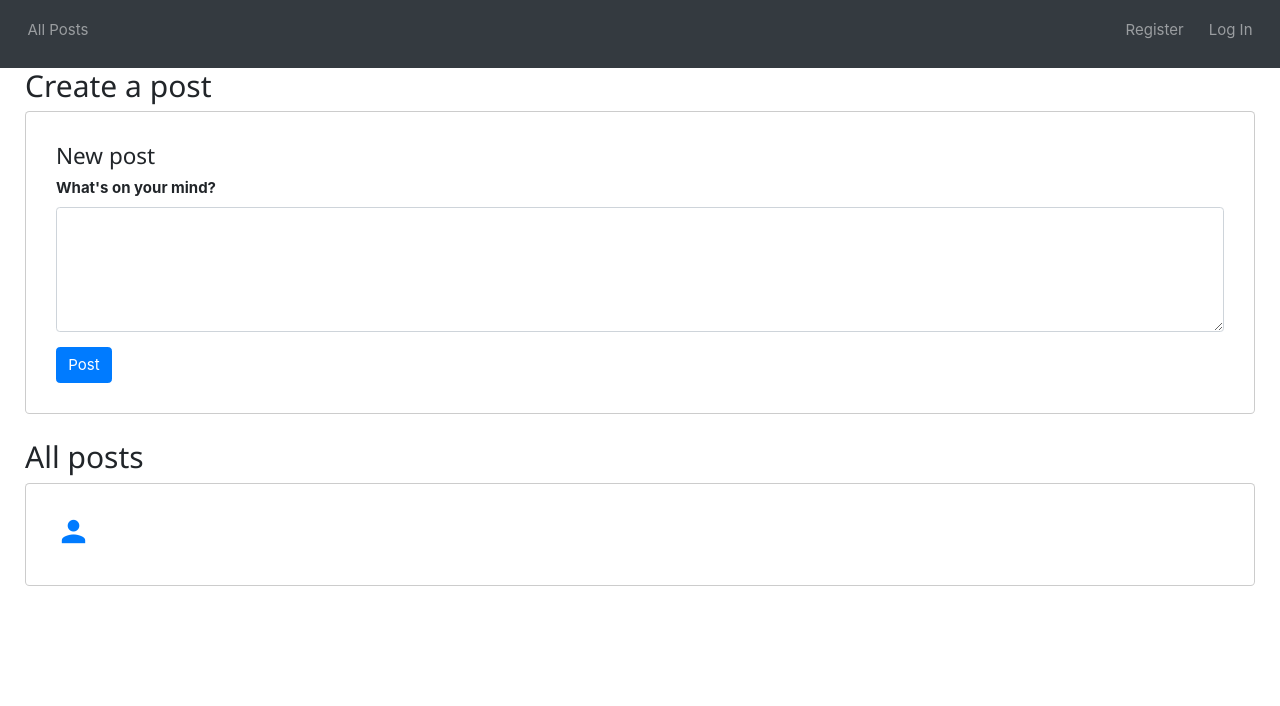
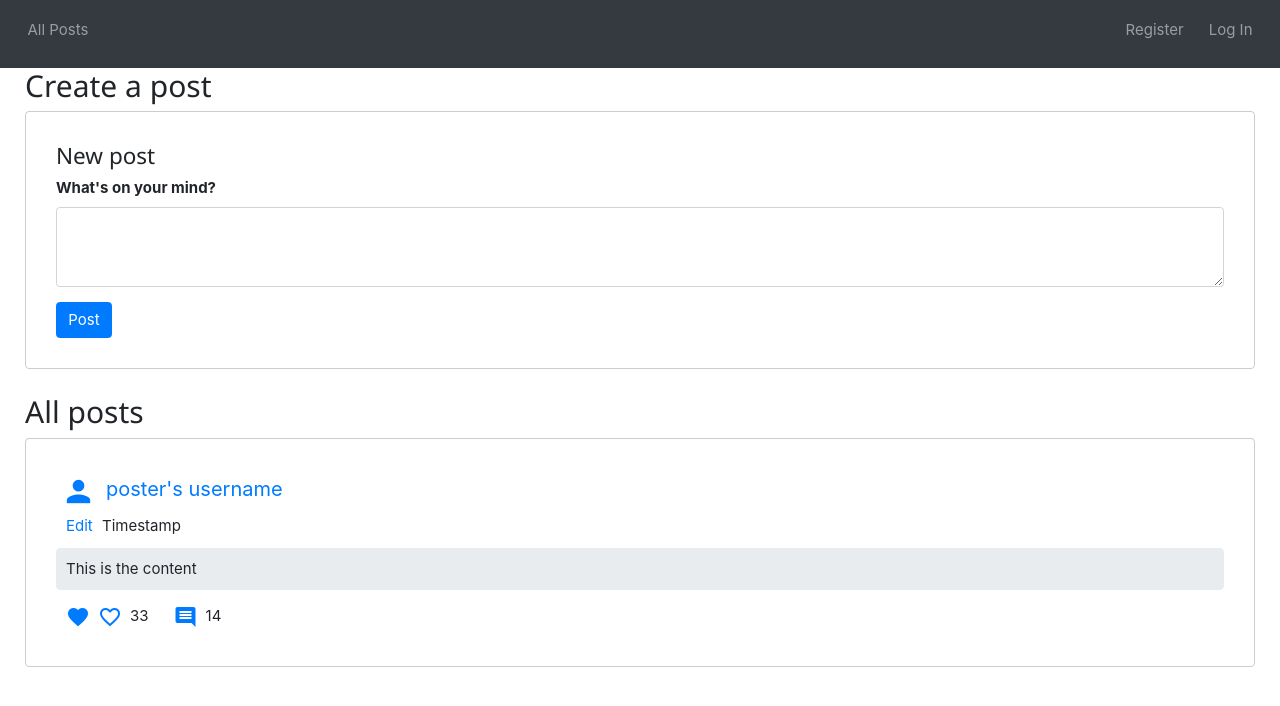
Before and after one commit to saadmarwan16/Network, a Django app: page / in a window 1280 px wide. Shown: the part 69-775 px from the top of the page. Run offline with Django 3.2, Linux system fonts and the light colour scheme; some libraries are stand-ins or nearby versions.

Commit message:
Users can now see static posts

```diff
--- a/project4/network/static/network/styles/styles.css
+++ b/project4/network/static/network/styles/styles.css
@@ -8,3 +8,50 @@ h2 {
     background: white;
     border: 1px solid rgba(0, 0, 0, 0.2);
 }
+
+.poster-container {
+    display: inline-flex;
+    /* align-items: flex; */
+    padding: 5px;
+    height: 45px;
+    /* margin-bottom: 5px; */
+}
+
+.poster-container:hover {
+    border: 2px solid;
+    text-decoration: none;
+}
+
+.poster-image {
+    font-size: 35px;
+    margin-right: 10px;
+}
+
+.edit-timestamp {
+    padding-left: 10px;
+    margin-bottom: 10px;
+}
+
+.content {
+    padding: 10px;
+    margin-bottom: 1rem;
+}
+
+.likes-comments {
+    display: flex;
+    align-items: center;
+    padding-left: 10px;
+}
+
+.liked, .unliked, .comment {
+    color: #007bff;
+    margin-right: 8px;
+}
+
+.likes, .comments {
+    display: inline-flex;
+}
+
+.likes {
+    margin-right: 25px;
+}
--- a/project4/network/templates/network/index.html
+++ b/project4/network/templates/network/index.html
@@ -7,7 +7,7 @@
         <form action="#">
             <div class="form-group">
                 <label for="post" style="font-weight: bold;">What's on your mind?</label>
-                <textarea class="form-control" rows="5" id="post" name="text"></textarea>
+                <textarea class="form-control" rows="3" id="post" name="text"></textarea>
               </div>
               <button type="submit" class="btn btn-primary">Post</button>
         </form>
@@ -15,10 +15,29 @@
 
     <h2>All posts</h2>
     <div class="jumbotron home-jumbotron">
-        <a title="My profile" href="#">
-            <i class="material-icons" style="font-size: 35px;">person</i>
-            <span>{{ user.username }}</span>
+        <a title="My profile" href="#" class="poster-container">
+            <i class="material-icons poster-image">person</i>
+            <span style="font-size: 20px;">poster's username</span>
         </a>
+
+        <div class="edit-timestamp">
+            <span style="margin-right: 5px;"><a href="#">Edit</a></span>
+            <span>Timestamp</span>
+        </div>
+
+        <div class="jumbotron content">This is the content</div>
+
+        <div class="likes-comments">
+            <span class="likes">
+                <a href="#"><i class="material-icons liked">favorite</i></a>
+                <a href="#"><i class="material-icons unliked">favorite_border</i></a>
+                <span>33</span>
+            </span>
+            <span class="comments">
+                <a href="#"><i class="material-icons comment">comment</i></a>
+                <span>14</span>
+            </span>
+        </div>
 
         <!-- <form action="#">
             <div class="form-group">
--- a/project4/network/urls.py
+++ b/project4/network/urls.py
@@ -1,4 +1,3 @@
-
 from django.urls import path
 
 from . import views
--- a/project4/network/views.py
+++ b/project4/network/views.py
@@ -4,7 +4,7 @@ from django.http import HttpResponse, HttpResponseRedirect
 from django.shortcuts import render
 from django.urls import reverse
 
-from .models import User
+from .models import User, Post, Follow
 
 
 def index(request):
```
Also changed, not shown: project4/db.sqlite3.
